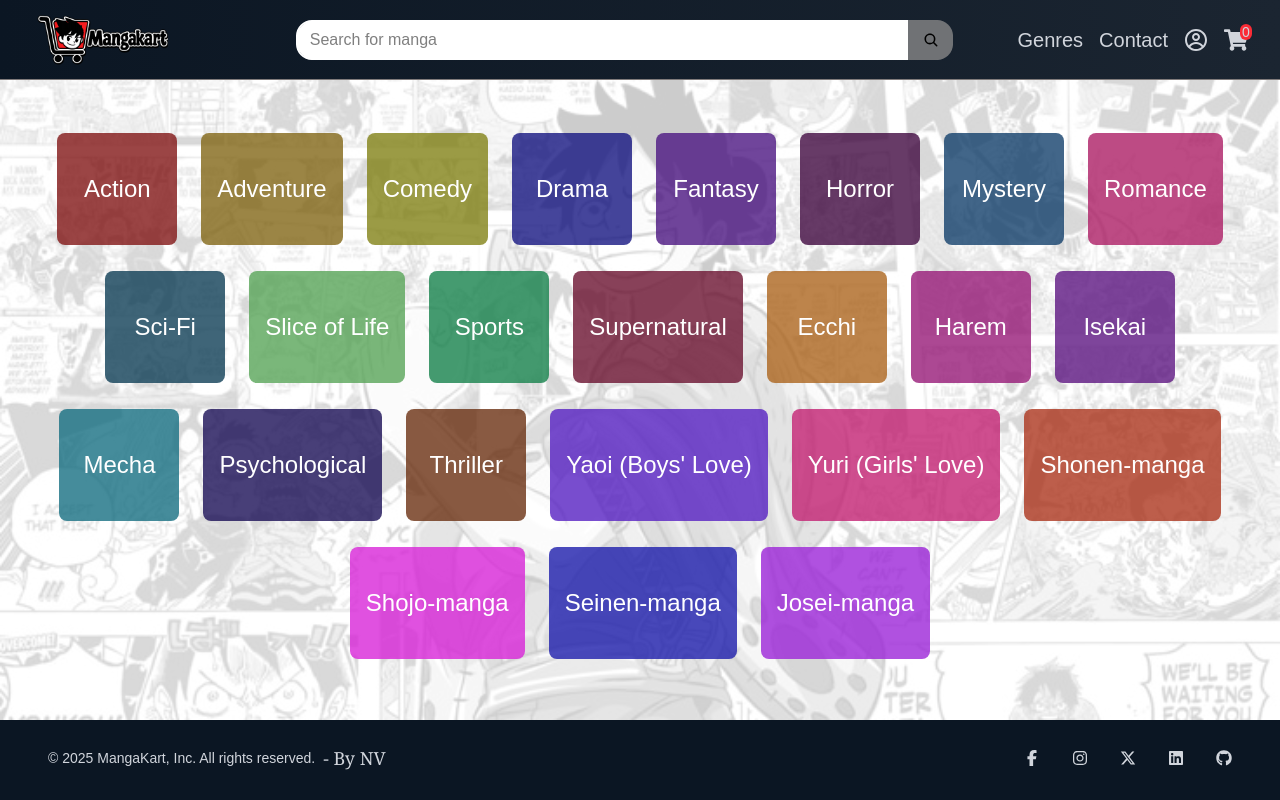
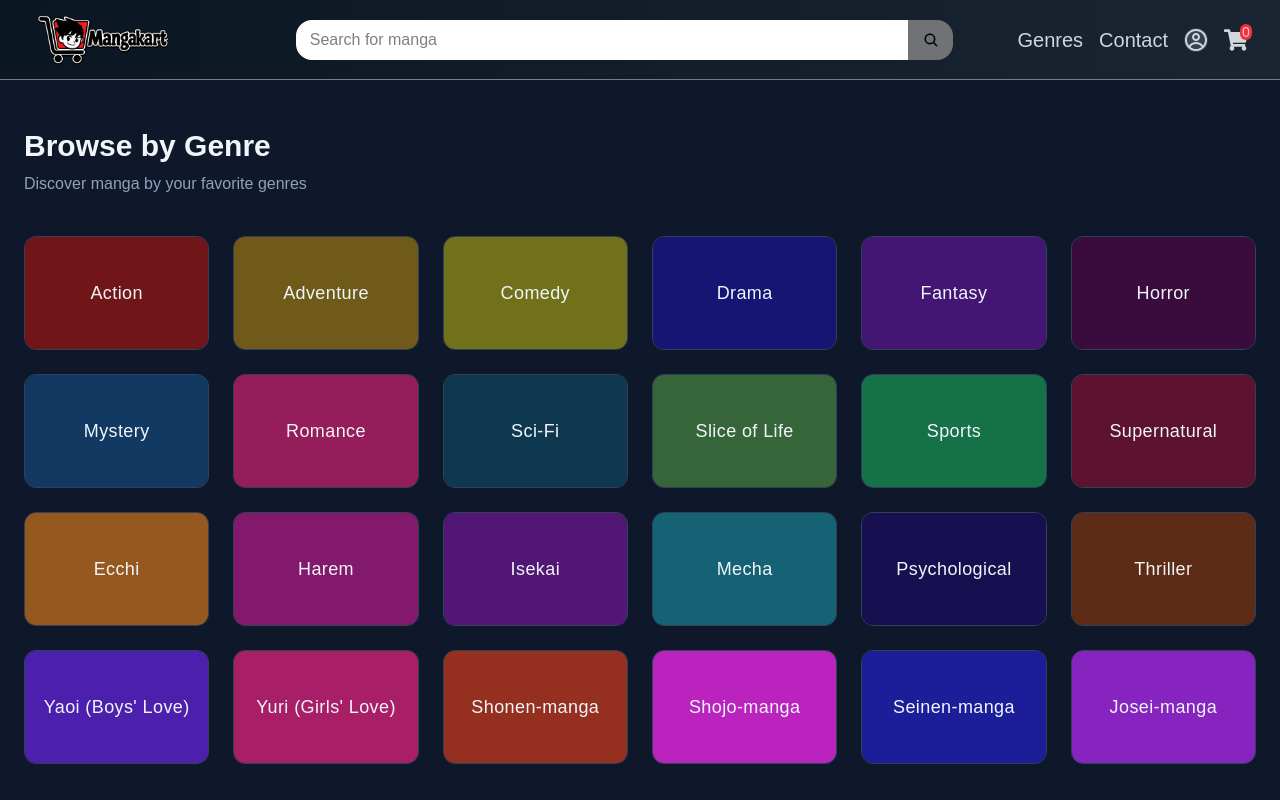
Before and after one commit to NaveenV-27/MangaKart_ui, a Next.js app: page /genres in a window 1280 px wide. Shown: the top 800 px of the page. Built offline with nearby package versions, Linux system fonts and the light colour scheme.

Commit message:
Some more changes to implement analytics

```diff
--- a/src/app/ConditionalLayout.tsx
+++ b/src/app/ConditionalLayout.tsx
@@ -25,7 +25,10 @@ export default function ConditionalLayout({
         <Provider store={store}>
 
         {!isAuthPage && <NavBar/>}
-        <div className={`min-h-[80vh] ${isAuthPage ? "" : "bgimg"}`}>
+        <div className={`min-h-[80vh] ${""
+          // isAuthPage ? "" : "bgimg"
+        }
+        `}>
           {children}
         </div>
         {!isAuthPage && <Footer/>}
--- a/src/app/admin/addChapter/page.tsx
+++ b/src/app/admin/addChapter/page.tsx
@@ -61,6 +61,7 @@ const AddChapter = () => {
           headers: {
             'Content-Type': 'multipart/form-data',
           },
+          withCredentials: true
         }
       );
       console.log("Response", response.data);
--- a/src/app/admin/addCollection/page.tsx
+++ b/src/app/admin/addCollection/page.tsx
@@ -55,6 +55,8 @@ const AddCollection = () => {
         {
           name: collectionName,
           manga_ids: selectedManga,
+        }, {
+          withCredentials: true
         }
       );
       console.log("Response", response.data);
--- a/src/app/admin/addManga/page.tsx
+++ b/src/app/admin/addManga/page.tsx
@@ -90,6 +90,7 @@ const UploadMangaDataForm: React.FC = () => {
         headers: {
           'Content-Type': 'multipart/form-data',
         },
+        withCredentials: true
       });
       console.log("Response:", response.data, response.data.data.cover_image);
       setMessage(`Upload successful! URL: ${response.data.data.cover_image}`);
--- a/src/app/components/Carousel.tsx
+++ b/src/app/components/Carousel.tsx
@@ -20,24 +20,24 @@ const list: SlideItem[] = [
   { img: "https://res.cloudinary.com/mangakart/image/upload/v1758190322/uploads/uiijxsxxda7n15uhdngb.avif", name: "Naruto", rating: "8.9" },
 ];
 
-// const AUTO_SLIDE_INTERVAL = 5000; // Auto-slide interval in milliseconds
+const AUTO_SLIDE_INTERVAL = 3000; // Auto-slide interval in milliseconds
 
 const Card = () => {
   const [index, setIndex] = useState<number>(0);
-  // const [isPaused, setIsPaused] = useState<boolean>(false);
+  const [isPaused, setIsPaused] = useState<boolean>(false);
 
   // // Auto-slide functionality
-  // useEffect(() => {
-  //   let interval: NodeJS.Timeout | null = null;
-  //   if (!isPaused) {
-  //     interval = setInterval(() => {
-  //       nextSlide();
-  //     }, AUTO_SLIDE_INTERVAL);
-  //   }
-  //   return () => {
-  //     if (interval) clearInterval(interval);
-  //   };
-  // }, [index, isPaused]);
+  useEffect(() => {
+    let interval: NodeJS.Timeout | null = null;
+    if (!isPaused) {
+      interval = setInterval(() => {
+        nextSlide();
+      }, AUTO_SLIDE_INTERVAL);
+    }
+    return () => {
+      if (interval) clearInterval(interval);
+    };
+  }, [index, isPaused]);
 
   // Keyboard navigation
 
@@ -68,8 +68,8 @@ const Card = () => {
       className="relative w-full max-w-screen-lg mt-4 mx-auto overflow-hidden group"
       role="region"
       aria-roledescription="carousel"
-      // onMouseEnter={() => setIsPaused(true)}
-      // onMouseLeave={() => setIsPaused(false)}
+      onMouseEnter={() => setIsPaused(true)}
+      onMouseLeave={() => setIsPaused(false)}
     >
       <div
         className="flex transition-transform duration-500"
--- a/src/app/components/MangaList.tsx
+++ b/src/app/components/MangaList.tsx
@@ -25,6 +25,8 @@ const MangaList = () => {
       try {
         const response = await axios.post(`${process.env.NEXT_PUBLIC_BASE_URL}/api/manga/get_random_manga`, {
           limit: 6,
+        }, {
+          withCredentials: true
         });
         setMangaList(response.data);
       } catch (err) {
--- a/src/app/components/Navbar.tsx
+++ b/src/app/components/Navbar.tsx
@@ -38,8 +38,12 @@ const Navbar = () => {
   const role = Cookies.get("ROLE") || "";
   const isAdmin = role === "ADMIN";
 
+  const [username, setUsername] = useState<string | null>(null);
+
   useEffect(() => {
     setIsMounted(true);
+    const nameFromCookie = Cookies.get("Name"); // 👈 cookie key
+    if (nameFromCookie) setUsername(nameFromCookie);
   }, []);
 
   // Debounced search effect
@@ -177,10 +181,17 @@ const Navbar = () => {
             Genres
           </Link>
           <li className='cursor-pointer hover:scale-110 hover:text-white transition-all'>Contact</li>
-            <Link href={isAdmin ? "/admin/profile" : "profile"} className='cursor-pointer hover:scale-110 hover:text-white transition-all'>
-              {/* <p className='pl-2 pr-1 rounded-l-3xl bg-gray-700 text-sm group-hover:flex'>Naveen</p> */}
-              <CgProfile className='size-6' />
-            </Link>
+          <Link
+            href={isAdmin ? "/admin/profile" : "/profile"}
+            className="flex items-center hover:scale-110 hover:text-white transition-all bg-gray-700 rounded-full gap-1"
+          >
+            {isMounted && username && (
+              <span className="text-sm  pl-1 py-1 rounded-l-full">
+                {username}
+              </span>
+            )}
+            <CgProfile className="size-6" />
+          </Link>
           {/* <li className='cursor-pointer hover:scale-110 hover:text-white transition-all flex-center '>
           </li> */}
           <li className='cursor-pointer hover:scale-110 hover:text-white transition-all flex-center relative'>
--- a/src/app/genres/page.tsx
+++ b/src/app/genres/page.tsx
@@ -1,76 +1,79 @@
-import Link from 'next/link';
-import React from 'react';
+import Link from "next/link";
+import React from "react";
 
 const genreColors: { [key: string]: string } = {
-  "Action": "hsla(0, 70%, 30%, 0.8)",
-  "Adventure": "hsla(45, 70%, 30%, 0.8)",
-  "Comedy": "hsla(60, 70%, 30%, 0.8)",
-  "Drama": "hsla(240, 70%, 30%, 0.8)",
-  "Fantasy": "hsla(270, 70%, 30%, 0.8)",
-  "Horror": "hsla(300, 70%, 15%, 0.8)",
-  "Mystery": "hsla(210, 70%, 25%, 0.8)",
-  "Romance": "hsla(330, 70%, 40%, 0.8)",
-  "Sci-Fi": "hsla(200, 70%, 20%, 0.8)",
-  "Slice of Life": "hsla(120, 30%, 50%, 0.8)",
-  "Sports": "hsla(150, 70%, 30%, 0.8)",
-  "Supernatural": "hsla(340, 70%, 25%, 0.8)",
-  "Ecchi": "hsla(30, 70%, 40%, 0.8)",
-  "Harem": "hsla(315, 70%, 35%, 0.8)",
-  "Isekai": "hsla(280, 70%, 30%, 0.8)",
-  "Mecha": "hsla(190, 70%, 30%, 0.8)",
-  "Psychological": "hsla(250, 70%, 20%, 0.8)",
-  "Thriller": "hsla(20, 70%, 25%, 0.8)",
-  "Yaoi (Boys' Love)": "hsla(260, 70%, 45%, 0.8)",
-  "Yuri (Girls' Love)": "hsla(330, 70%, 45%, 0.8)",
-  "Shonen-manga": "hsla(10, 70%, 40%, 0.8)",
-  "Shojo-manga": "hsla(300, 70%, 50%, 0.8)",
-  "Seinen-manga": "hsla(240, 70%, 40%, 0.8)",
-  "Josei-manga": "hsla(280, 70%, 50%, 0.8)",
+  Action: "hsla(0, 70%, 30%, 0.85)",
+  Adventure: "hsla(45, 70%, 30%, 0.85)",
+  Comedy: "hsla(60, 70%, 30%, 0.85)",
+  Drama: "hsla(240, 70%, 30%, 0.85)",
+  Fantasy: "hsla(270, 70%, 30%, 0.85)",
+  Horror: "hsla(300, 70%, 15%, 0.85)",
+  Mystery: "hsla(210, 70%, 25%, 0.85)",
+  Romance: "hsla(330, 70%, 40%, 0.85)",
+  "Sci-Fi": "hsla(200, 70%, 20%, 0.85)",
+  "Slice of Life": "hsla(120, 30%, 35%, 0.85)",
+  Sports: "hsla(150, 70%, 30%, 0.85)",
+  Supernatural: "hsla(340, 70%, 25%, 0.85)",
+  Ecchi: "hsla(30, 70%, 40%, 0.85)",
+  Harem: "hsla(315, 70%, 35%, 0.85)",
+  Isekai: "hsla(280, 70%, 30%, 0.85)",
+  Mecha: "hsla(190, 70%, 30%, 0.85)",
+  Psychological: "hsla(250, 70%, 20%, 0.85)",
+  Thriller: "hsla(20, 70%, 25%, 0.85)",
+  "Yaoi (Boys' Love)": "hsla(260, 70%, 45%, 0.85)",
+  "Yuri (Girls' Love)": "hsla(330, 70%, 45%, 0.85)",
+  "Shonen-manga": "hsla(10, 70%, 40%, 0.85)",
+  "Shojo-manga": "hsla(300, 70%, 50%, 0.85)",
+  "Seinen-manga": "hsla(240, 70%, 40%, 0.85)",
+  "Josei-manga": "hsla(280, 70%, 50%, 0.85)",
 };
 
 const page = () => {
-  const genres = [
-    "Action",
-    "Adventure",
-    "Comedy",
-    "Drama",
-    "Fantasy",
-    "Horror",
-    "Mystery",
-    "Romance",
-    "Sci-Fi",
-    "Slice of Life",
-    "Sports",
-    "Supernatural",
-    "Ecchi",
-    "Harem",
-    "Isekai",
-    "Mecha",
-    "Psychological",
-    "Thriller",
-    "Yaoi (Boys' Love)",
-    "Yuri (Girls' Love)",
-    "Shonen-manga",
-    "Shojo-manga",
-    "Seinen-manga",
-    "Josei-manga",
-  ];
+  const genres = Object.keys(genreColors);
 
   return (
-    <div className='flex-center h-[79vh] flex-wrap gap-x-6 p-10'>
+    <div className="min-h-screen bg-slate-900 px-6 py-12">
+      {/* Header */}
+      <div className="max-w-7xl mx-auto mb-10">
+        <h1 className="text-3xl font-semibold text-slate-100">
+          Browse by Genre
+        </h1>
+        <p className="text-slate-400 mt-2">
+          Discover manga by your favorite genres
+        </p>
+      </div>
+
+      {/* Genre Grid */}
+      <div className="max-w-7xl mx-auto grid grid-cols-2 sm:grid-cols-4 md:grid-cols-5 lg:grid-cols-6 gap-6">
         {genres.map((genre) => {
-        const bgColor = genreColors[genre] || 'hsla(0, 0%, 20%, 0.8)'; // Fallback color
+          const bgColor =
+            genreColors[genre] || "hsla(0, 0%, 20%, 0.8)";
+
           return (
             <Link
-            href={`/genres/${genre}`}
-            className={`min-w-30 p-4 h-28 text-2xl text-white flex-center rounded-lg`}
               key={genre}
+              href={`/genres/${encodeURIComponent(genre)}`}
+              className="group relative rounded-xl overflow-hidden
+                         border border-slate-700
+                         transition-all duration-300
+                         hover:scale-[1.03] hover:border-slate-500"
+            >
+              <div
+                className="h-28 flex items-center justify-center text-center
+                           text-slate-100 font-medium tracking-wide px-3"
                 style={{ backgroundColor: bgColor }}
               >
+                <span className="text-lg group-hover:tracking-wider transition-all">
                   {genre}
+                </span>
+              </div>
+
+              {/* subtle overlay for polish */}
+              <div className="absolute inset-0 bg-black/10 opacity-0 group-hover:opacity-100 transition-opacity" />
             </Link>
           );
         })}
+      </div>
     </div>
   );
 };
--- a/src/app/page.tsx
+++ b/src/app/page.tsx
@@ -4,14 +4,18 @@ import RandomVolumes from "./components/RandomVolumes";
 
 export default function Home() {
   return (
-    <div className="flex flex-col font-sans items-center justify-center h-full min-w-full gap-8">
+    <div className="flex flex-col font-sans items-center justify-center h-full min-w-full">
       {/* <h1 className="text-3xl">Hello Every one! this is mangakart</h1> */}
-      <div className="flex flex-col items-center justify-center h-full min-w-full gap-8">
+      <div className="flex flex-col items-center justify-center h-full min-w-full gap-8 bgimg">
 
+      <div className="bgimg w-full">
         <Carousel/>
         <MangaList/>
       </div>
-      <RandomVolumes/>
+      </div>
+      <div className="bgimg w-full">
+        <RandomVolumes/>
+      </div>
     </div>
   );
 }
```
Also changed, not shown: src/app/admin/addVolume/page.tsx (+32 -17 lines), src/app/admin/page.tsx (+68 -22 lines). Lines whose indentation alone changed are shown as unchanged.
